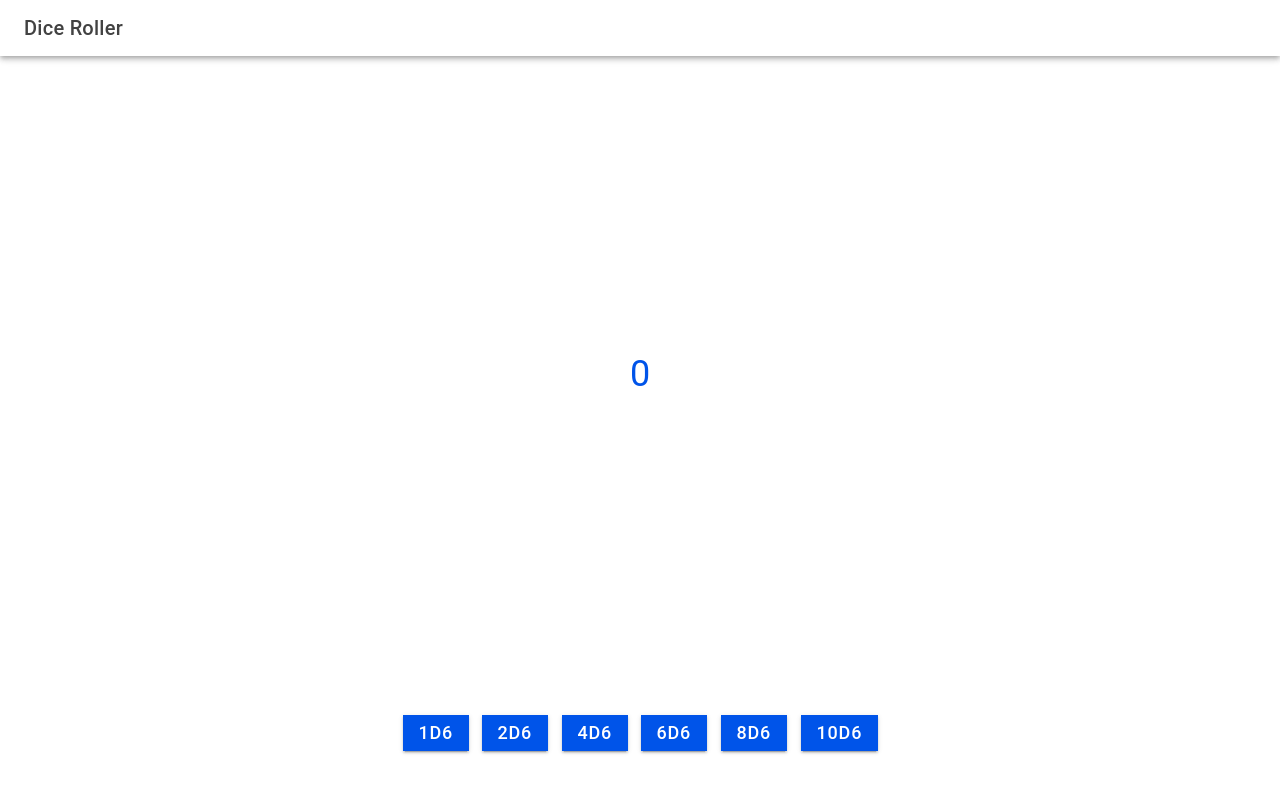
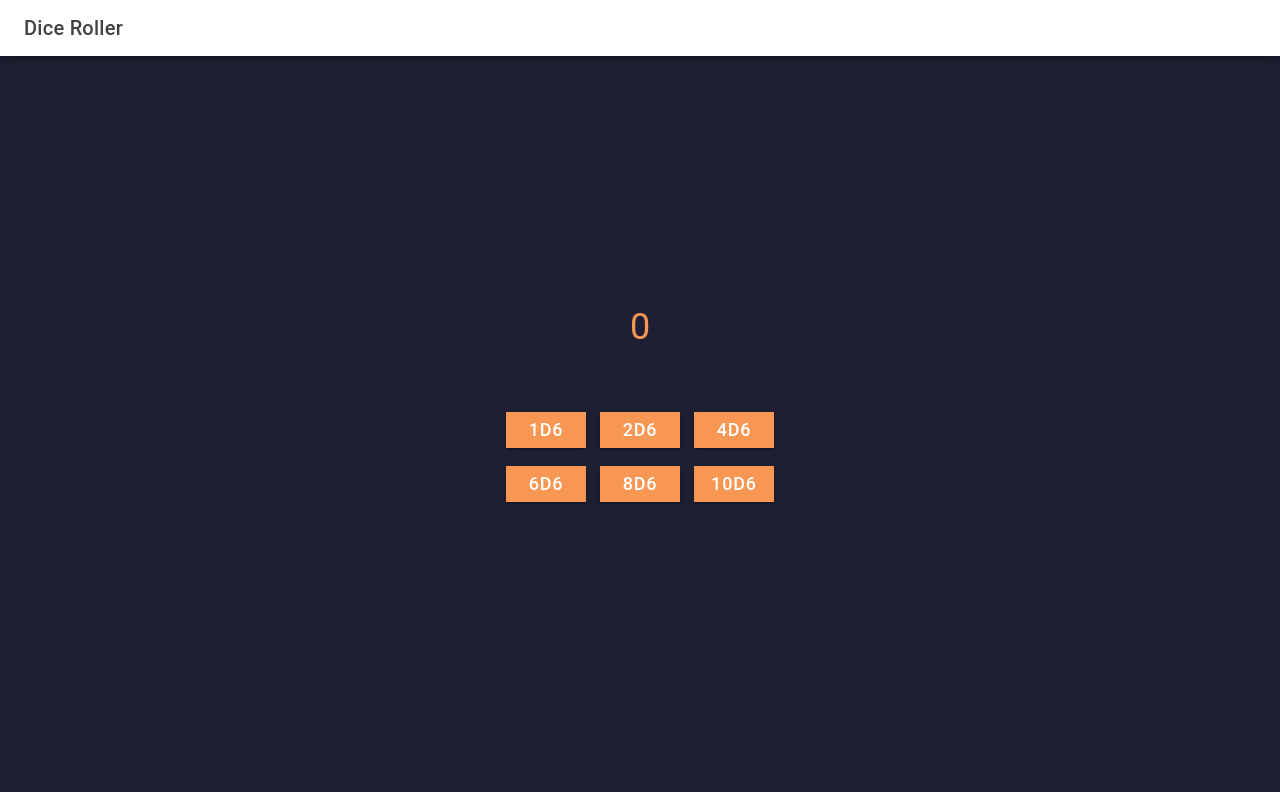
Before and after one commit to lordebasta/lallotales-tools, a React (Vite) app: page /dice-roller in a window 1280 px wide. Shown: the top 792 px of the page. Built offline with nearby package versions, Linux system fonts and the light colour scheme.

Commit message:
restyle frontend

```diff
--- a/src/pages/DiceRollerPage.css
+++ b/src/pages/DiceRollerPage.css
@@ -1,3 +1,5 @@
+@import url("../theme/variables.css");
+
 .v-flex-list {
     display: flex;
     flex-direction: column;
--- a/src/pages/DiceRollerPage.tsx
+++ b/src/pages/DiceRollerPage.tsx
@@ -1,6 +1,6 @@
 import { IonButton, IonButtons, IonCol, IonContent, IonGrid, IonHeader, IonMenuButton, IonPage, IonRow, IonText, IonTitle, IonToolbar } from '@ionic/react';
 import './DiceRollerPage.css';
-import { useState } from 'react';
+import React, { useState } from 'react';
 
 const DiceRollerPage: React.FC = () => {
 
@@ -25,6 +25,20 @@ const DiceRollerPage: React.FC = () => {
     return rolls
   }
 
+  const Button = (value: number) =>
+    <IonButton
+      expand="full"
+      onClick={() => {
+        setRolls(rollDice(value))
+      }}
+      style={{ width: "5rem" }}
+    >
+      <IonText style={{ fontSize: 18 }}>
+        {value.toString()}d6
+      </IonText>
+    </IonButton >
+
+
   return (
     <IonPage>
       <IonHeader>
@@ -36,14 +50,15 @@ const DiceRollerPage: React.FC = () => {
         </IonToolbar>
       </IonHeader>
 
-      <IonContent fullscreen >
+      <IonContent fullscreen  >
         <IonHeader collapse="condense">
           <IonToolbar>
             <IonTitle size="large">Dice Roller</IonTitle>
           </IonToolbar>
         </IonHeader>
-        <div className="fillv v-flex-list justify-center align-center">
-          <div style={{ flex: 1 }} className='center'>
+        <div className="center fillv" style={{ backgroundColor: "var(--bg-purple)" }}>
+          <div>
+            <div style={{ paddingBottom: 40 }} className='center'>
               <div className="v-flex-list align-center">
                 <IonText color="primary" style={{ fontSize: 36 }}>
                   {rolls.reduce((partialSum, el) => partialSum + el, 0)}
@@ -58,22 +73,24 @@ const DiceRollerPage: React.FC = () => {
                 </IonGrid>
               </div>
             </div>
-          <div style={{ flex: 0 }} className='center'>
+            <div style={{}} className='center'>
               <IonGrid style={{ paddingBottom: '40px' }}>
                 <IonRow>
-                {buttons.map((value: number) => {
+                  {buttons.slice(0, 3).map((value: number) => {
                     return <IonCol>
-                    <IonButton expand="full" onClick={() => {
-                      setRolls(rollDice(value))
-                    }}>
-                      <IonText style={{ fontSize: 18 }}>
-                        {value.toString()}d6
-                      </IonText>
-                    </IonButton>
+                      {Button(value)}
+                    </IonCol>
+                  })}
+                </IonRow>
+                <IonRow>
+                  {buttons.slice(3, 6).map((value: number) => {
+                    return <IonCol>
+                      {Button(value)}
                     </IonCol>
                   })}
                 </IonRow>
               </IonGrid>
+            </div>
           </div>
         </div>
       </IonContent>
--- a/src/theme/variables.css
+++ b/src/theme/variables.css
@@ -1,2 +1,9 @@
 /* For information on how to create your own theme, please see:
 http://ionicframework.com/docs/theming/ */
+
+:root {
+    --bg-purple: #1F1F33;
+    --orange: #F89753;
+
+    --ion-color-primary: var(--orange);
+}
```
Lines whose indentation alone changed are shown as unchanged.
